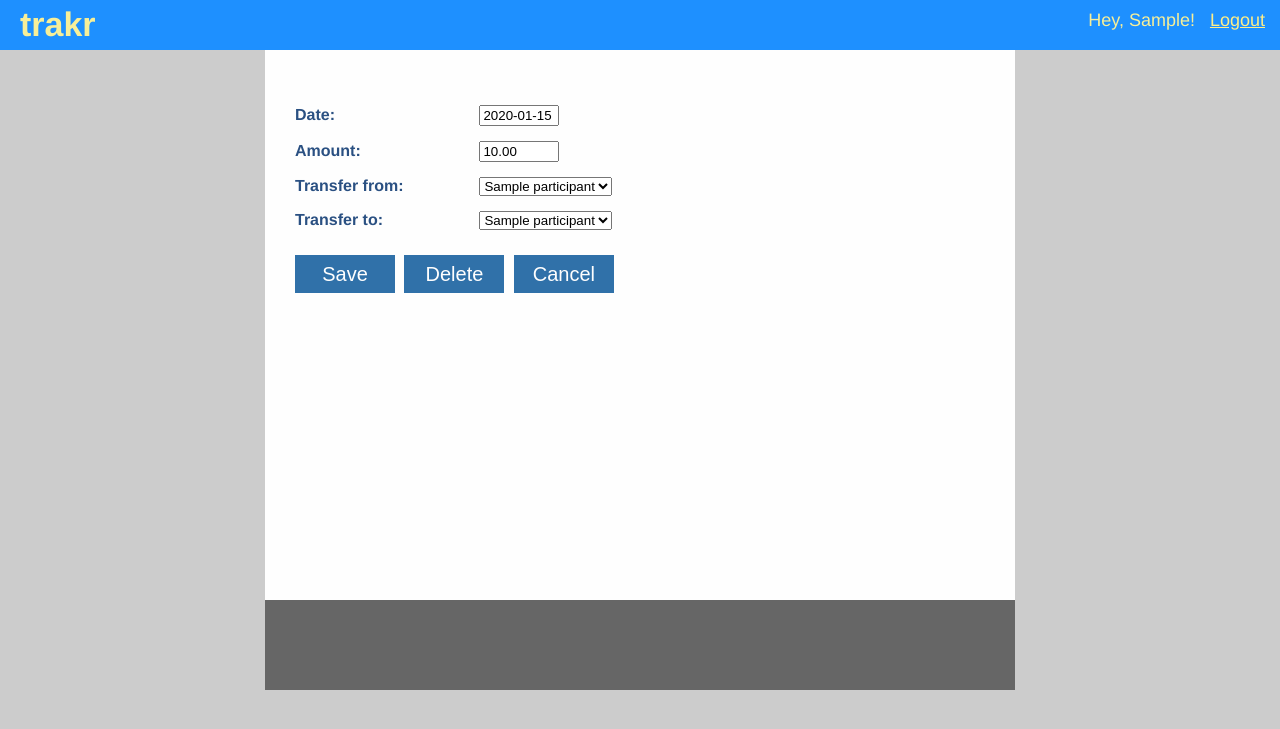
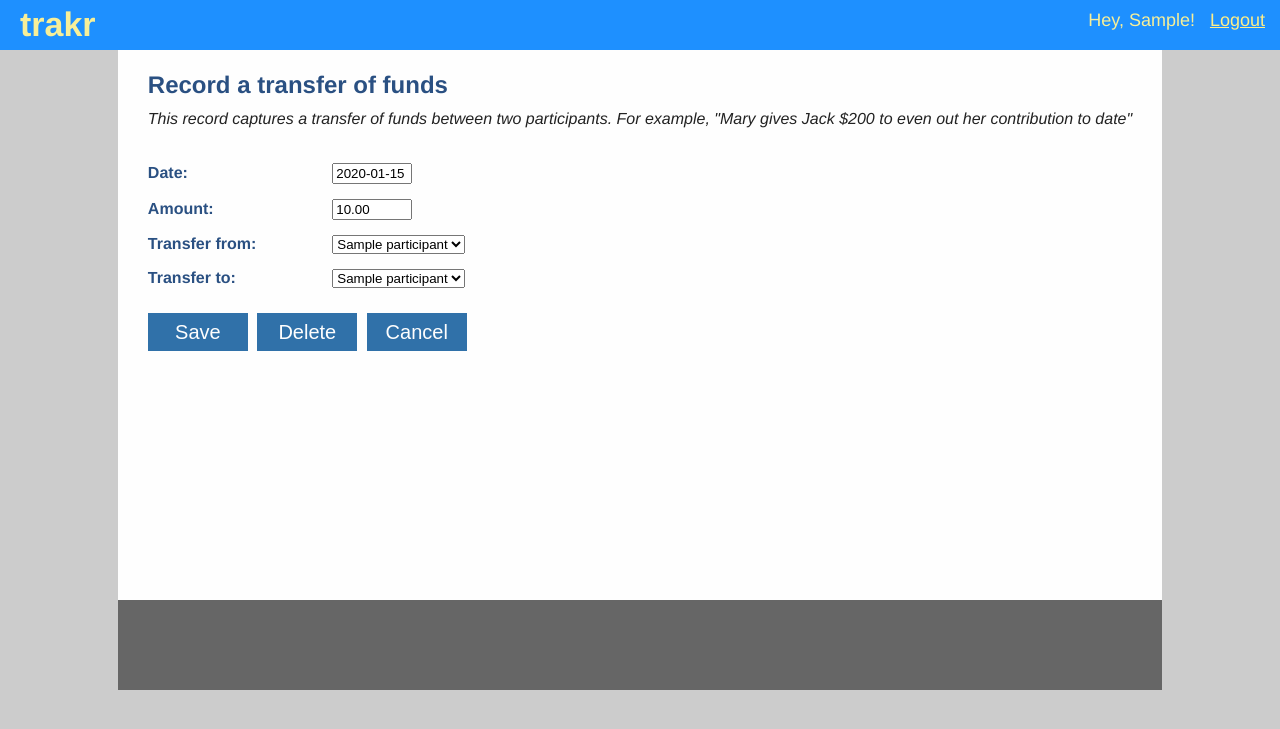
Before and after one commit to paulkore/moneytracker, a Django app: a page that uses moneytracker/templates/money_record_form.html in a window 1280 px wide. Shown: the top 729 px of the page. Run offline with Django 3.2, Linux system fonts and the light colour scheme; a user stored in the database is signed in; tables that the repository leaves empty hold one stand-in row (values such as "Sample post"); some libraries are stand-ins or nearby versions.

Commit message:
Add title and description to money record form
Issue #15:

To further emphasize the separation of "expense" and "transfer"
concepts, this commit adds new elements to the form:
- a title saying "expense" or "transfer of funds"
- an paragraph explaining the concept with an example

```diff
--- a/moneytracker/static/colors.css
+++ b/moneytracker/static/colors.css
@@ -101,8 +101,16 @@ body {
 /* FORMS */
 
 
+.form-title {
+    color: #2A5082;
+}
+
+.form-description {
+    color: #222222;
+}
+
 .form-label {
-    color: #2a5082;
+    color: #2A5082;
 }
 
 .form-errors, form ul.errorlist {
--- a/moneytracker/static/style.css
+++ b/moneytracker/static/style.css
@@ -109,6 +109,18 @@ form {
 
 .form-wrapper {
     padding: 10px;
+}
+
+.form-title {
+    line-height: 30px;
+    font-size: 24px;
+    font-weight: bold;
+    margin-bottom: 10px;
+}
+
+.form-description {
+    font-size: 16px;
+    font-style: italic;
 }
 
 .form-row {
--- a/moneytracker/templates/money_record_form.html
+++ b/moneytracker/templates/money_record_form.html
@@ -5,6 +5,20 @@
 <div class="form-wrapper">
 
     <form id="money-record-form" method="post">{% csrf_token %}
+
+        {% if form.record_type == 'expense' %}
+            <div class="form-title">Record an expense</div>
+            <div class="form-description">
+                This record captures a expense paid for by one of the participants.
+                For example, "Jack pays $850 for the group's hotel stay in Berlin"
+            </div>
+        {% elif form.record_type == 'transfer' %}
+            <div class="form-title">Record a transfer of funds</div>
+            <div class="form-description">
+                This record captures a transfer of funds between two participants.
+                For example, "Mary gives Jack $200 to even out her contribution to date"
+            </div>
+        {% endif %}
 
         <div class="form-errors">
             {{ form.custom_error }}
```
